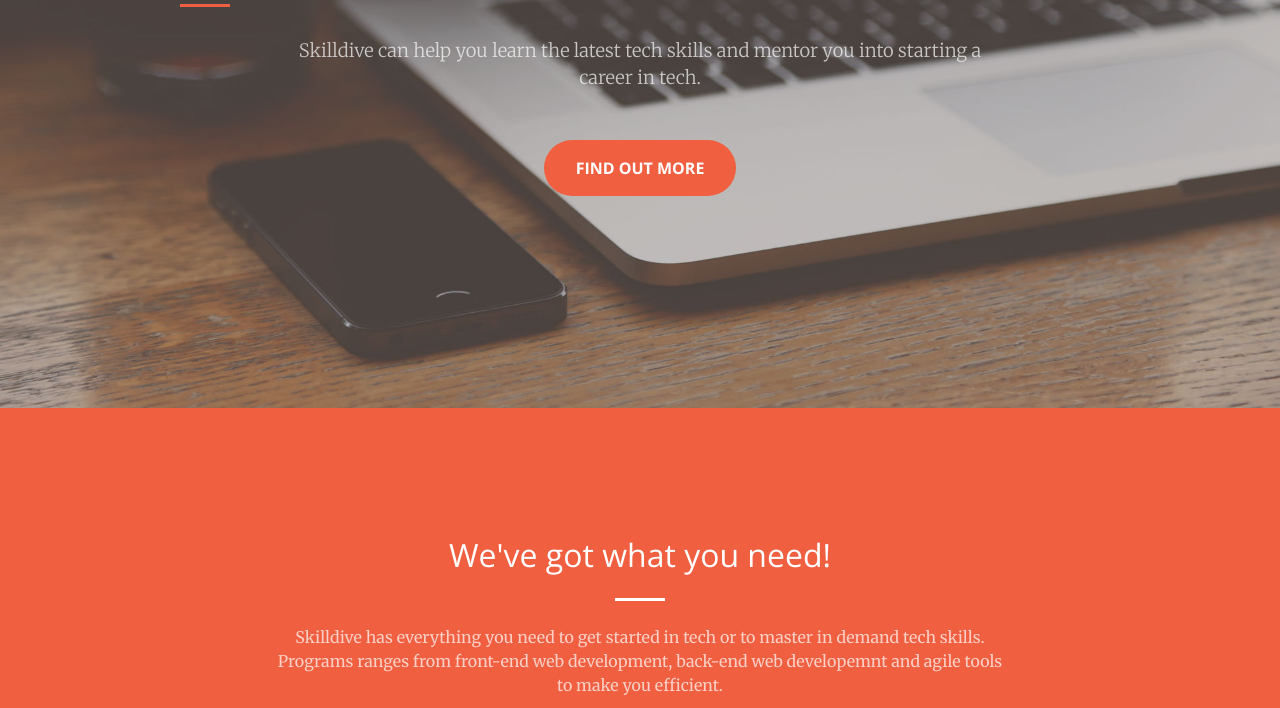
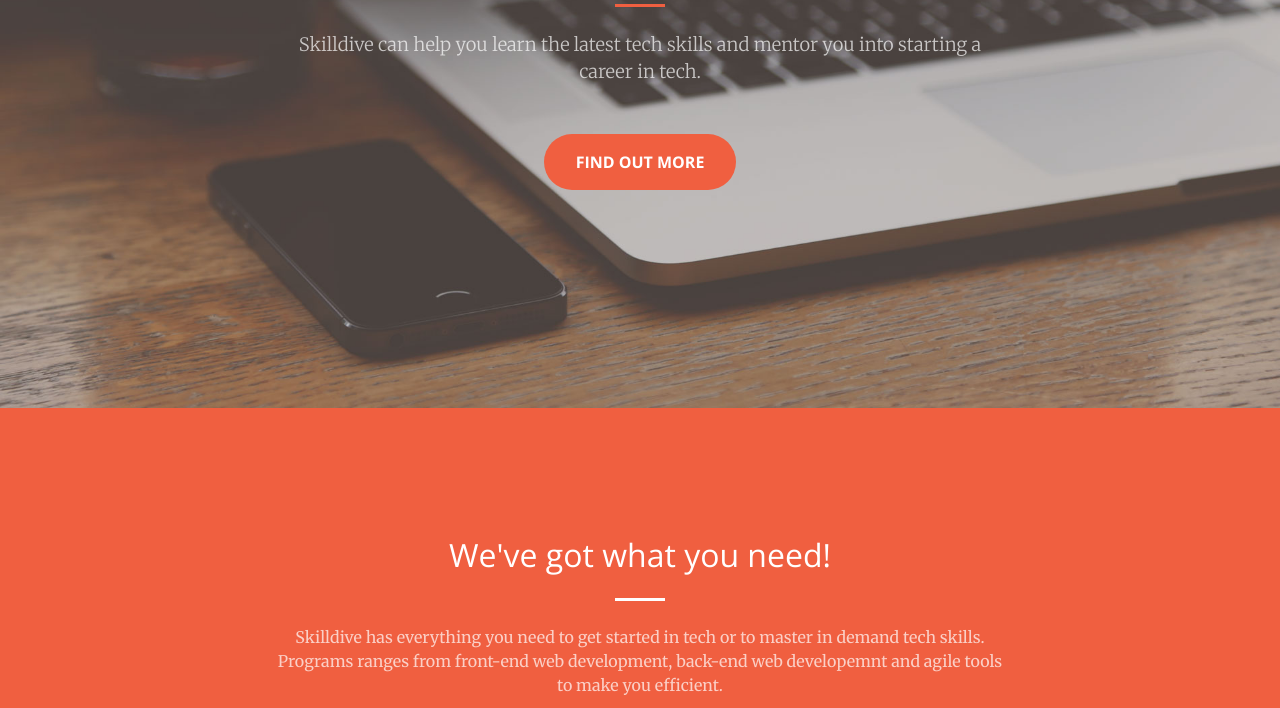
Before and after one commit to Shittu1/skilldive, a plain HTML site: page index.html in a window 1280 px wide. Shown: the part 392-1100 px from the top of the page. Drawn offline with nearby package versions, Linux system fonts and the light colour scheme.

Commit message:
center first hr

```diff
--- a/index.html
+++ b/index.html
@@ -84,7 +84,7 @@
                     <h1 class="text-uppercase">
                         <strong>Your Favorite Source of Quality Tech Resources</strong>
                     </h1>
-                    <hr>
+                    <hr class="my-4">
                 </div>
                 <div class="col-lg-8 mx-auto">
                     <p class="text-faded mb-5">Skilldive can help you learn the latest tech skills and mentor you
```
